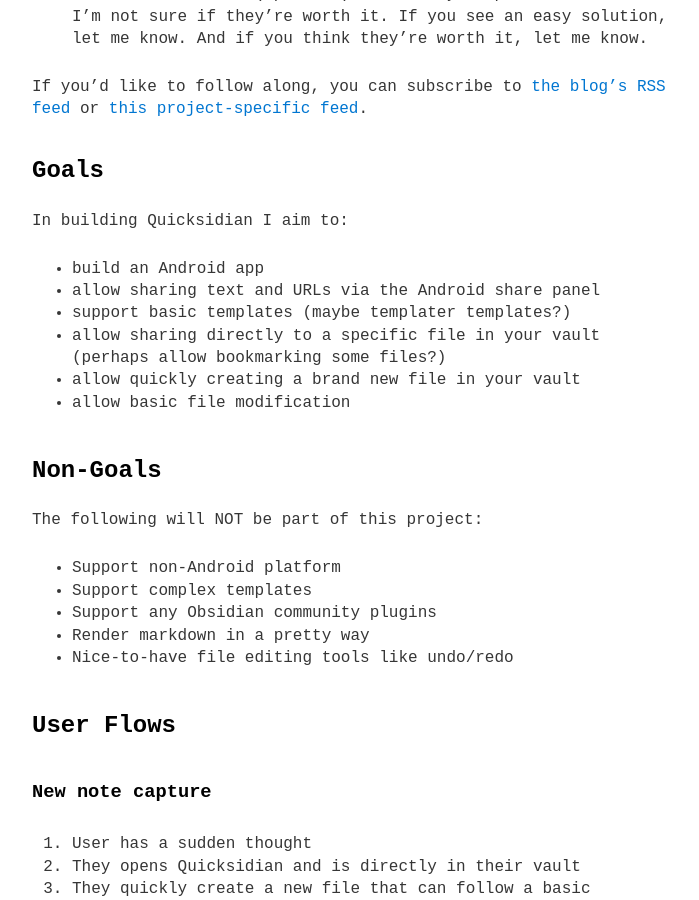
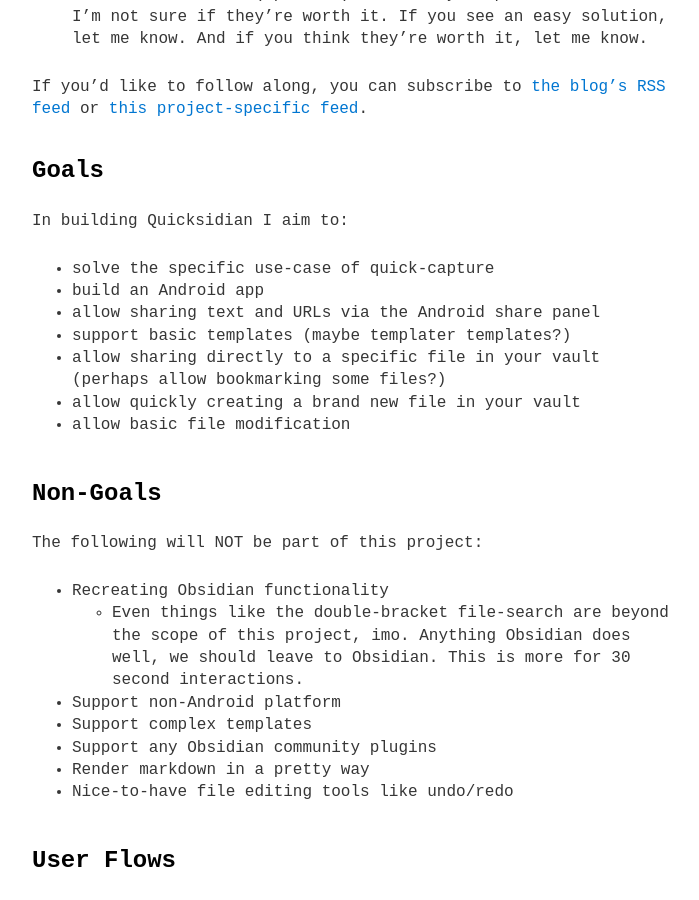
Before and after one commit to person-al/person-al.github.io, a Jekyll site: the page built from _posts/2022-07-28-🛠️-quicksidian.md, in a window 1280 px wide and 900 px high, scrolled down 853 px. Shown: the whole window, without its empty margins (288-987 px from the left). Built offline with Jekyll 4.4.1, drawn with Linux system fonts in a browser that asks for light colours.

Commit message:
specifics on quicksidian

```diff
--- a/_posts/2022-07-28-🛠️-quicksidian.md
+++ b/_posts/2022-07-28-🛠️-quicksidian.md
@@ -24,6 +24,7 @@
 
 ## Goals
 In building Quicksidian I aim to:
+- solve the specific use-case of quick-capture
 - build an Android app
 - allow sharing text and URLs via the Android share panel
 - support basic templates (maybe templater templates?)
@@ -33,6 +34,8 @@
 
 ## Non-Goals
 The following will NOT be part of this project:
+- Recreating Obsidian functionality
+	- Even things like the double-bracket file-search are beyond the scope of this project, imo. Anything Obsidian does well, we should leave to Obsidian. This is more for 30 second interactions.
 - Support non-Android platform
 - Support complex templates
 - Support any Obsidian community plugins
```
